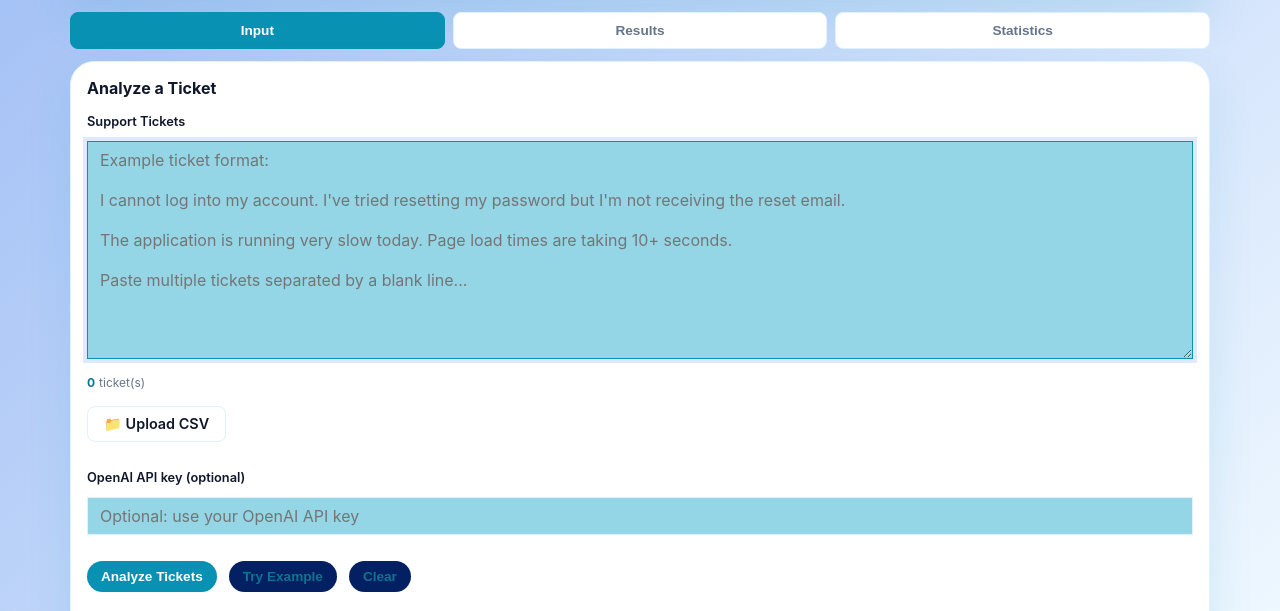
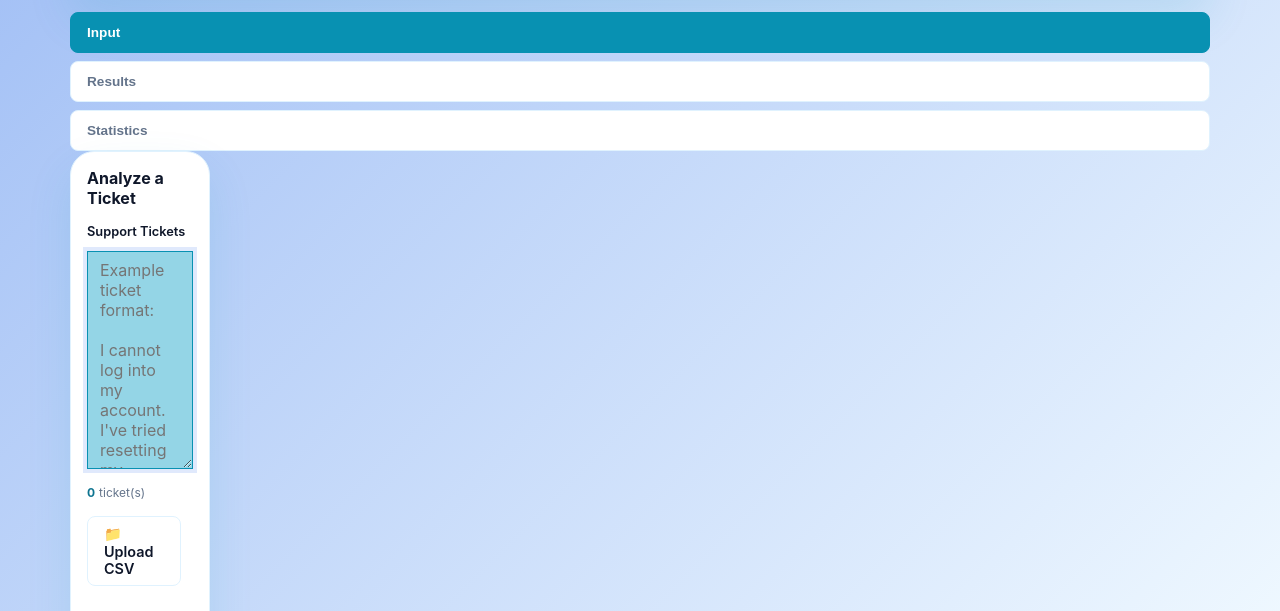
Before and after one commit to sarahgdykes-ux/SupportSpecialistWeek3, a website: page index.html in a window 1280 px wide. Shown: the part 136-747 px from the top of the page. Drawn offline with Linux system fonts and the light colour scheme.

Commit message:
move navigation bar to left

```diff
--- a/styles.css
+++ b/styles.css
@@ -93,13 +93,13 @@ body {
 
 .nav-bar {
   display: flex;
+  flex-direction: column;
   gap: 8px;
-  margin-bottom: 12px;
+  margin-bottom: 0;
 }
 
 .nav-tab {
-  flex: 1;
-  padding: 10px 16px;
+  padding: 12px 16px;
   background: var(--panel);
   border: 1px solid var(--border);
   border-radius: 8px;
@@ -108,6 +108,7 @@ body {
   color: var(--muted);
   cursor: pointer;
   transition: all 0.2s ease;
+  text-align: left;
 }
 
 .nav-tab:hover {
@@ -168,7 +169,7 @@ body {
 
 .dashboard {
   display: grid;
-  grid-template-columns: 1fr;
+  grid-template-columns: 140px 1fr;
   gap: 12px;
   flex: 1;
   min-height: 0;
@@ -181,6 +182,9 @@ body {
   padding: 16px;
   box-shadow: var(--shadow);
   transition: background 0.3s ease, border-color 0.3s ease, box-shadow 0.3s ease;
+  height: 100%;
+  display: flex;
+  flex-direction: column;
 }
 
 .form-panel {
@@ -195,7 +199,6 @@ body {
   gap: 8px;
   overflow: hidden;
   min-height: 0;
-  flex: 1;
 }
 
 .statistics-panel {
@@ -204,7 +207,6 @@ body {
   gap: 8px;
   overflow: hidden;
   min-height: 0;
-  flex: 1;
 }
 
 .statistics-panel .statistics-dashboard {
```
